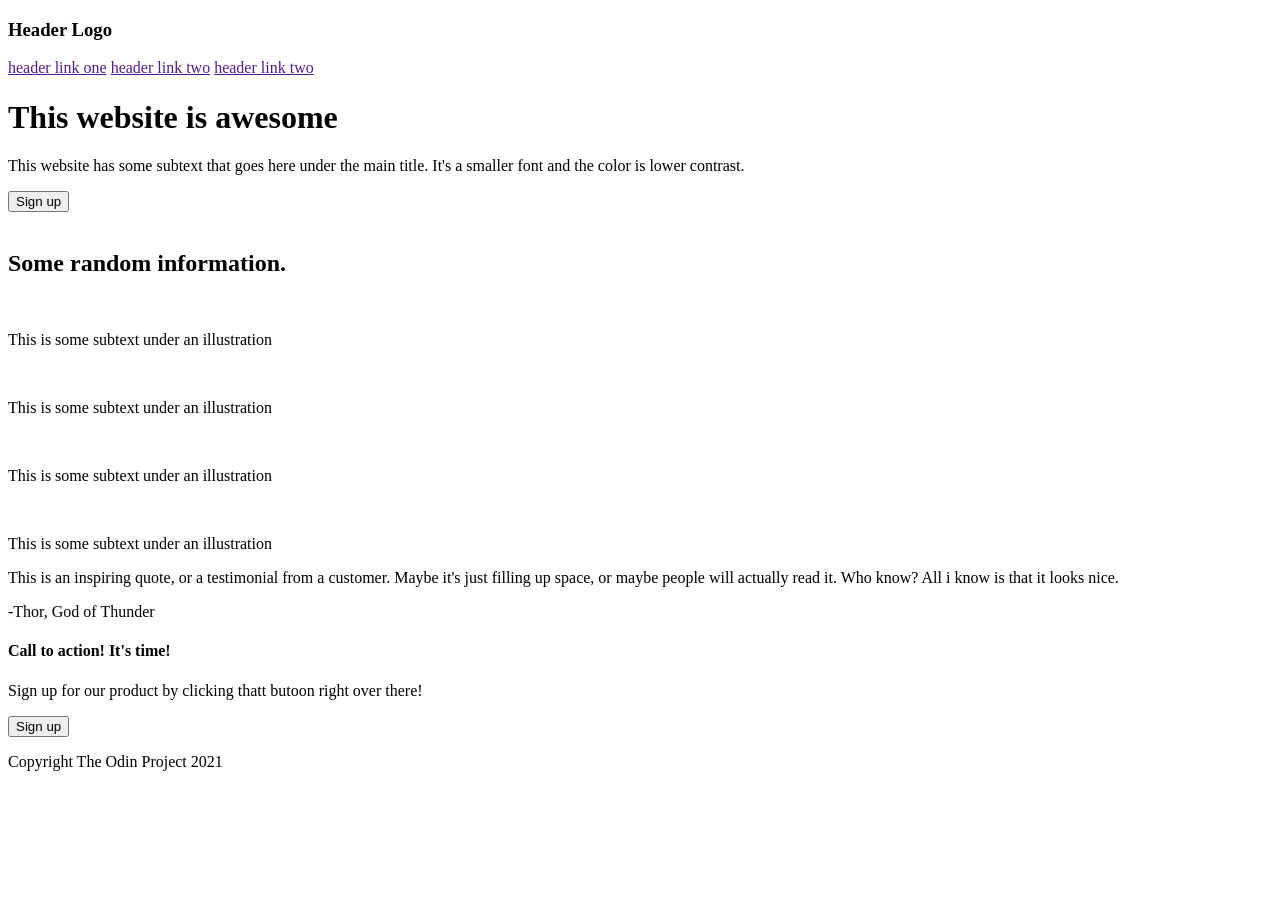
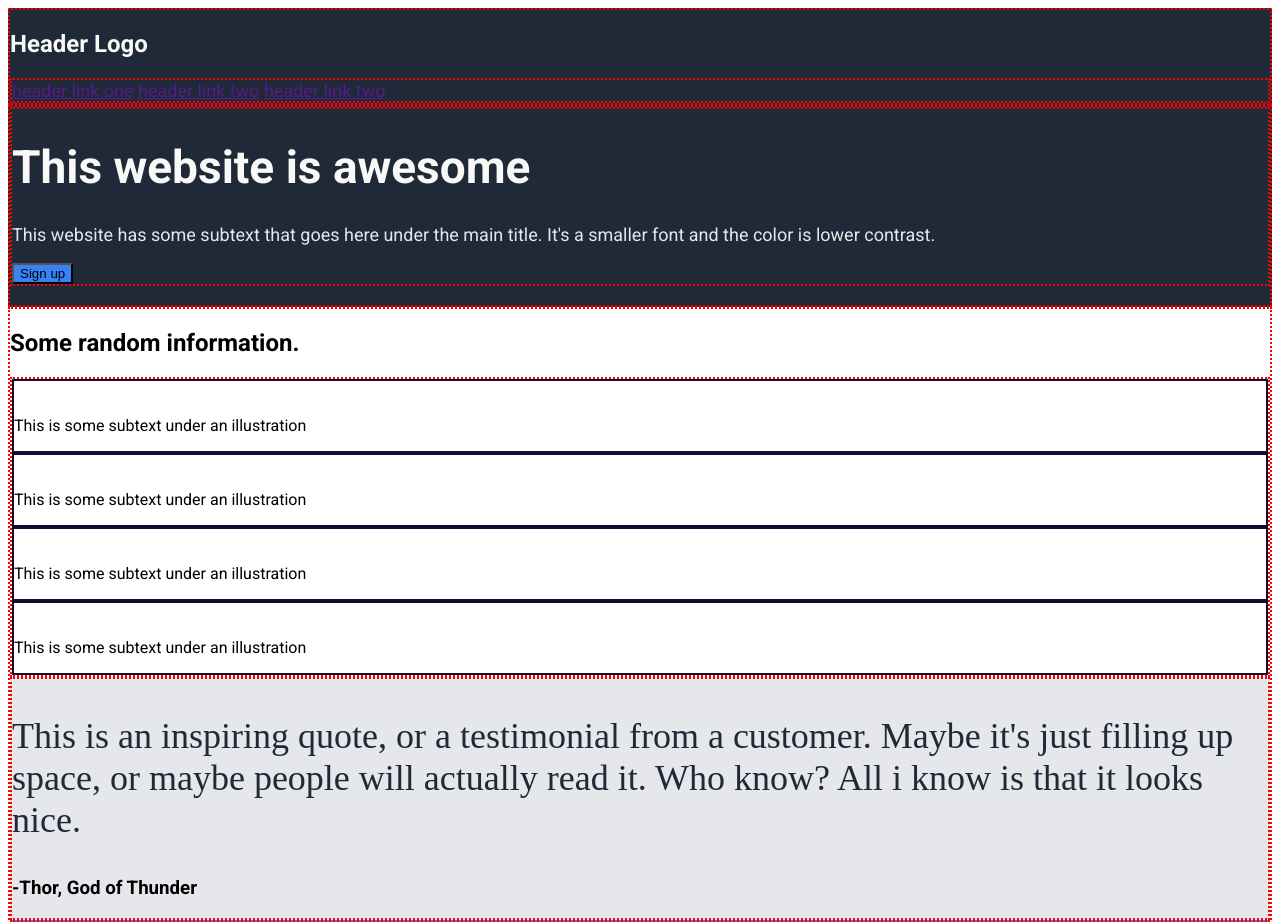
Before and after one commit to hrdvrgr/Project-LandingPage, a plain HTML site: page index.html in a window 1280 px wide. Shown: the top 922 px of the page. Before the commit the page ends 800 px from the top, so only its background shows below. Drawn offline with Linux system fonts and the light colour scheme.

Commit message:
Added CSS classes with custom fonts, colors, and outlines.

```diff
--- a/index.html
+++ b/index.html
@@ -4,10 +4,13 @@
     <meta charset="UTF-8">
     <meta name="viewport" content="width=device-width, initial-scale=1.0">
     <title>Document</title>
+    <link rel="stylesheet" href="styling.css">
+    <link href="https://fonts.googleapis.com/css2?family=Roboto:wght@400;500;700&display=swap" rel="stylesheet">
+
 </head>
 <body>
     <header>
-    <h3>Header Logo</h3>
+    <h2 class="header-logo">Header Logo</h3>
     <div class="links">
         <a href="">header link one</a>
         <a href="">header link two</a>
@@ -17,14 +20,14 @@
 
     <div class="top">
         <div class="top-left">
-        <h1>This website is awesome</h1>
-        <p>This website has some subtext that goes here under the main title. It's a smaller font and the color is lower contrast.</p>
+        <h1 class="hero-main-text">This website is awesome</h1>
+        <p class="hero-sec-text">This website has some subtext that goes here under the main title. It's a smaller font and the color is lower contrast.</p>
         <button>Sign up</button>
         </div>
         <img>
 
     </div>
-    <div class="Content">
+    <div class="content">
         <h2>
             Some random information.
         </h2>
@@ -47,10 +50,10 @@
             </div>
         </div>
         <div class="big-text">
-            <p>This is an inspiring quote, or a testimonial from a customer. Maybe it's just filling up space, or maybe people will actually read it. Who know?
+            <p class="quote-text">This is an inspiring quote, or a testimonial from a customer. Maybe it's just filling up space, or maybe people will actually read it. Who know?
                 All i know is that it looks nice.
             </p>
-            <p>-Thor, God of Thunder</p>
+            <h3>-Thor, God of Thunder</p>
         </div>
         <div class="banner">
             <div class="smalltext">
--- a/styling.css
+++ b/styling.css
@@ -1,3 +1,75 @@
 body{
+    font-family: 'Roboto', sans-serif;
+}
+
+header{
+border: 2px dotted red;
+}
+
+.links{
+border: 2px dotted red;
 
 }
+
+.top{
+border: 2px dotted red;
+
+}
+
+.top-left{
+ border: 2px dotted red;
+}
+
+.content{
+    border: 2px dotted red;
+}
+
+.images-container{
+    border: 2px dotted red;
+}
+.image{
+    border: 2px solid rgb(17, 12, 48);
+}
+
+.big-text{
+    border: 2px dotted red;
+    background-color: #E5E7EB;
+}
+
+.banner{
+    border: 2px dotted red;
+}
+
+footer{
+    border: 2px dotted red;
+}
+
+button, .banner{
+    background-color: #3882F6;
+}
+
+footer, header, .top{
+    background-color: #1F2937;
+}
+
+.hero-main-text{
+font-size: 46px;
+color: #F9FAF8;
+font-weight: 900;
+}
+
+.hero-sec-text, .links{
+    font-size: 18px;
+    color: #E5E7EB;
+}
+
+.header-logo{
+    font-size: 24px;
+    color: #F9FAF8
+}
+
+.quote-text{
+    font-size: 36px;
+    font-family: Light italic;
+    color: #1F2937;
+}
```
